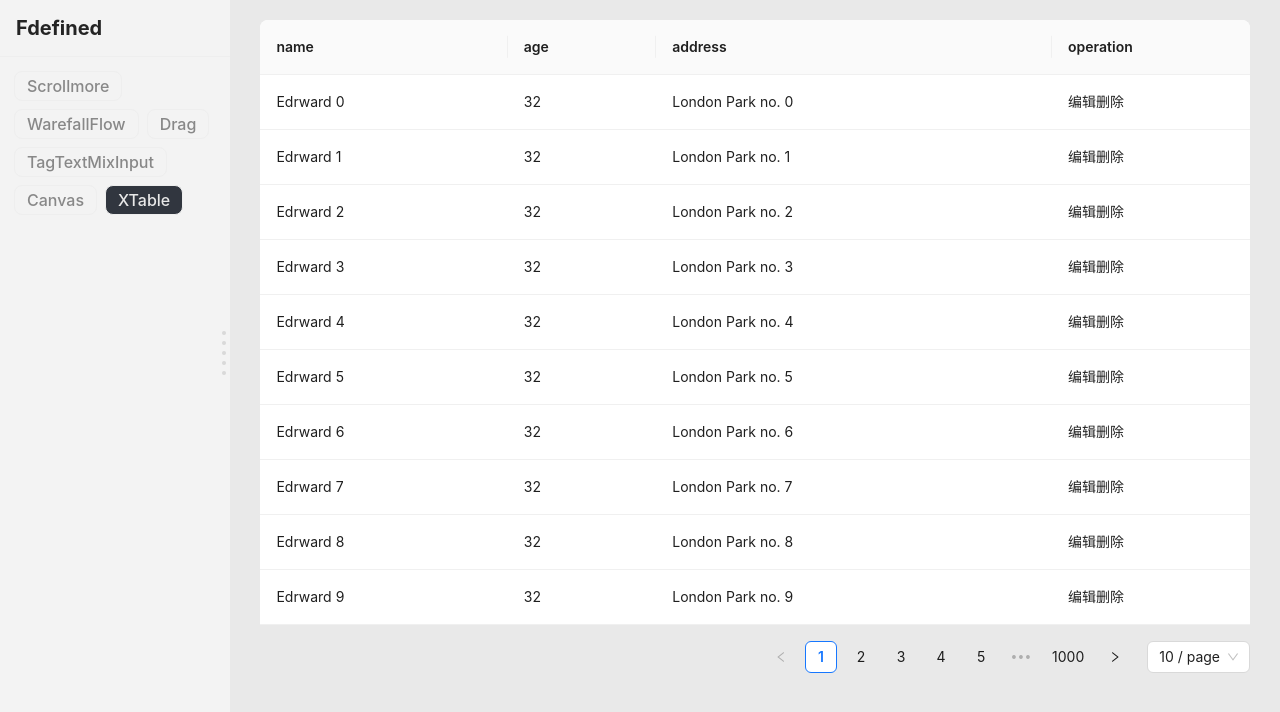
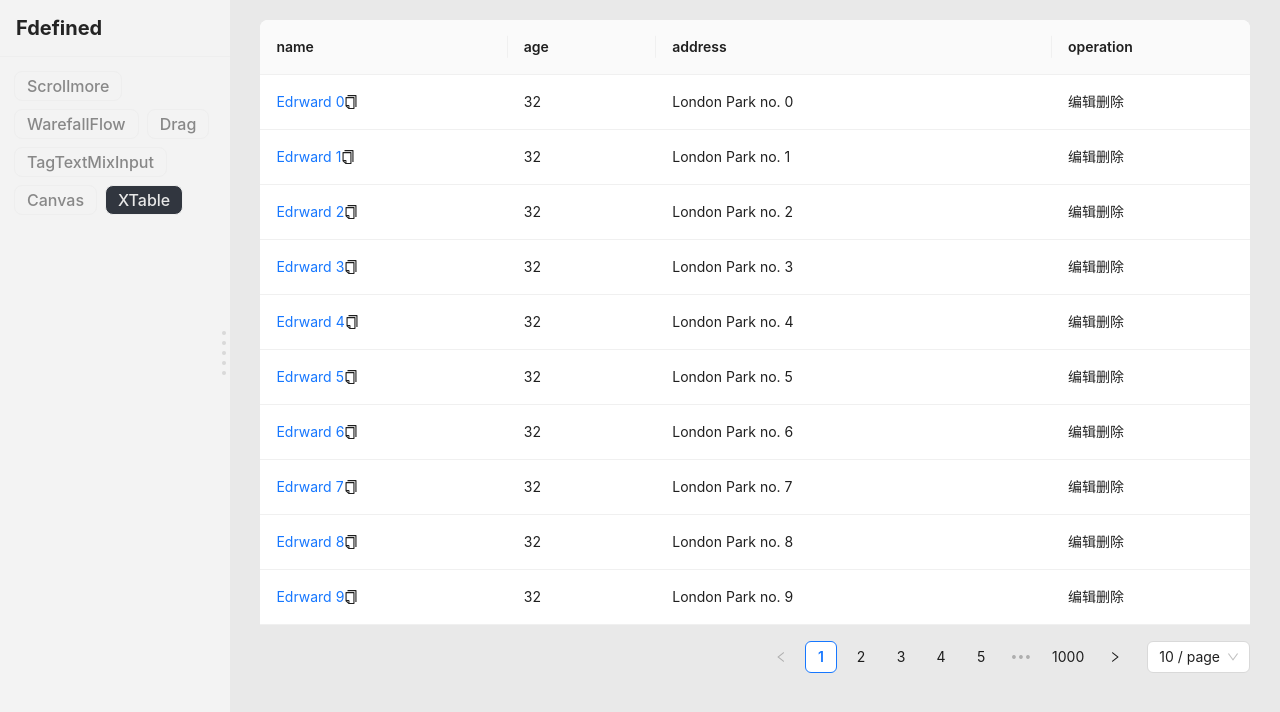
Before and after one commit to FU-design/toy, a Vue app: page /comp/xTable in a window 1280 px wide. Shown: the top 712 px of the page. Built offline with nearby package versions, Linux system fonts and the light colour scheme; what @highlightjs/vue-plugin would draw is missing.

Commit message:
全局变量插件封装

```diff
--- a/src/pages/comp/component/xTable/index.vue
+++ b/src/pages/comp/component/xTable/index.vue
@@ -1,6 +1,10 @@
 <template>
   <div class="container">
     <x-table :data="data" :loading="loading" :columns="columns">
+      <template #td-name="{ record }">
+        <a>{{ record.name }}</a>
+        <copy-outlined @click="handleCopy(record.name)" />
+      </template>
       <template #td-operation>
         <span>编辑</span>
         <span>删除</span>
@@ -10,12 +14,15 @@
 </template>
 
 <script setup lang="ts">
-import { ref } from "vue";
+import { getCurrentInstance, ref } from "vue";
 import xTable from "./xTable.vue";
 import { TableColumnType } from "ant-design-vue";
+import { CopyOutlined } from "@ant-design/icons-vue";
 
 const data = ref<DataItem[]>([]);
 const loading = ref(false);
+const app = getCurrentInstance();
+const globalProperties = app?.appContext.config.globalProperties;
 
 const columns: TableColumnType[] = [
   {
@@ -58,6 +65,18 @@ const initData = () => {
   }
 };
 
+const handleCopy = (text: string) => {
+  const copyText = globalProperties?.$copyText;
+  copyText &&
+    copyText(text)
+      .then(() => {
+        console.log("复制成功 :>> ");
+      })
+      .catch((err: Error) => {
+        console.log("复制失败 :>> ", err);
+      });
+};
+
 initData();
 </script>
 
--- /dev/null
+++ b/src/plugins/globalVarible.ts
@@ -0,0 +1,8 @@
+import { copyText } from "@/utils/tool";
+import type { App } from "vue";
+
+const install = (app: App) => {
+  app.config.globalProperties.$copyText = copyText;
+};
+
+export default install;
--- a/src/plugins/index.ts
+++ b/src/plugins/index.ts
@@ -1,6 +1,7 @@
 import directivePlugin from "./globalDirective";
 import compPlugin from "./globalComp";
 import hljsVuePlugin from "./highlight";
+import varible from "./globalVarible";
 import type { App } from "vue";
 
 export default {
@@ -8,5 +9,6 @@ export default {
     app.use(compPlugin);
     app.use(directivePlugin);
     app.use(hljsVuePlugin);
+    app.use(varible);
   },
 };
```
